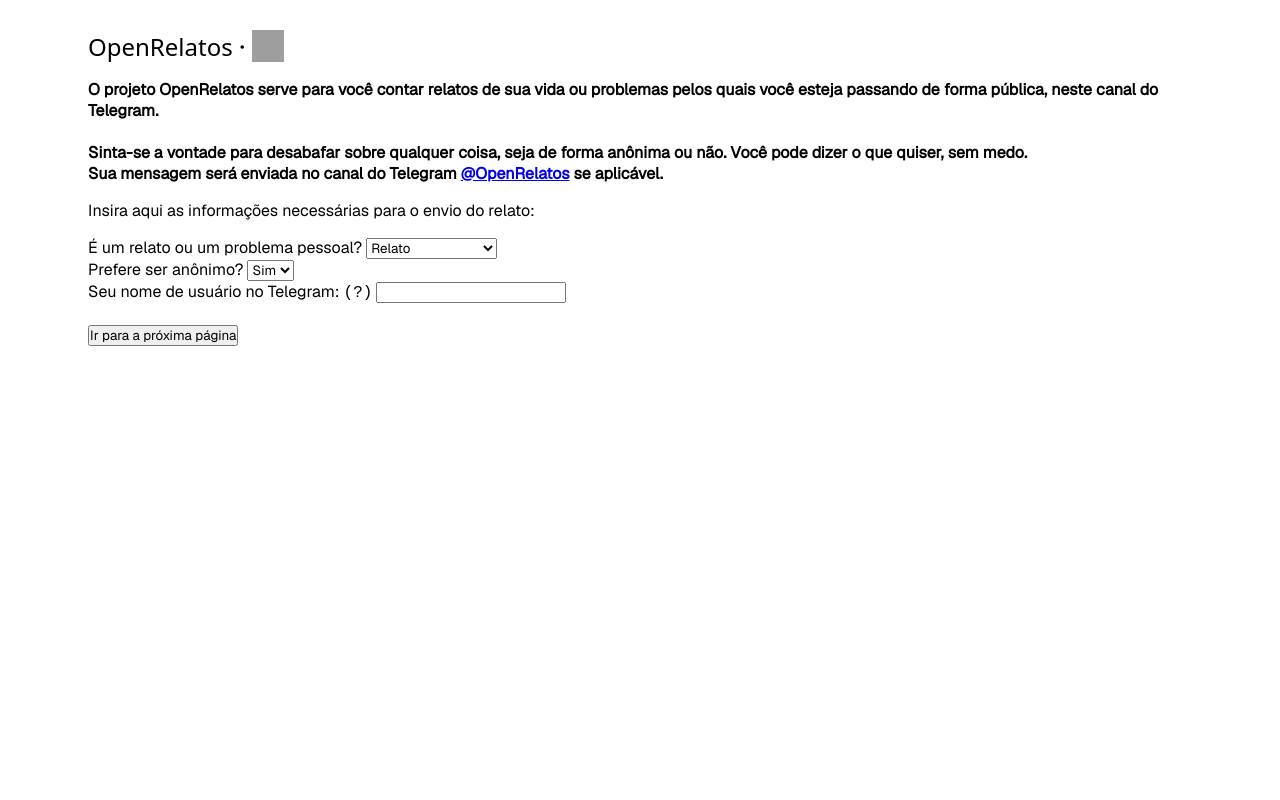
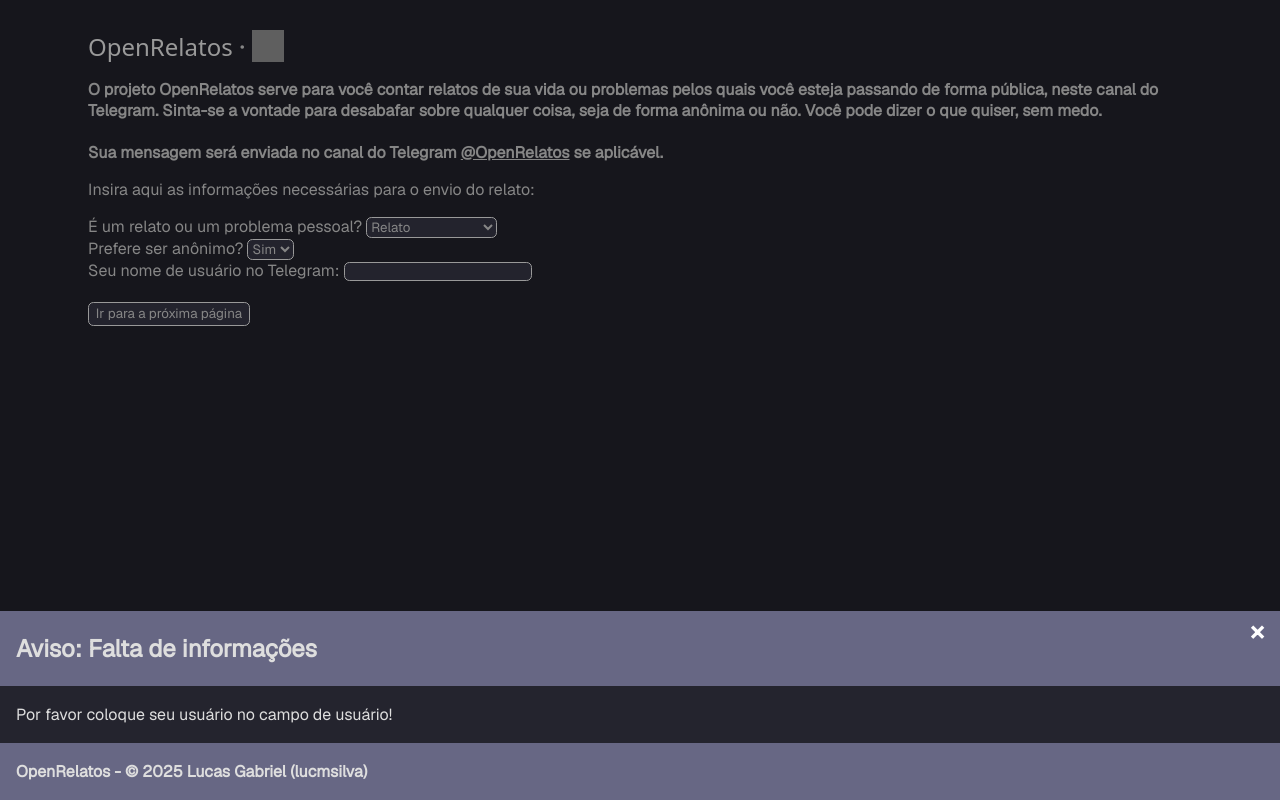
Before and after one commit to lucmsilva651/openrelatos-br, a website with bundled scripts: page index.html in a window 1280 px wide. Both pictures are taken after a click on the button "Ir para a próxima página". Built offline with nearby package versions, Linux system fonts and the light colour scheme; grey boxes are pictures that could not be loaded; a web font is replaced by a local one.

Commit message:
Improve modals

```diff
--- a/css/modal.css
+++ b/css/modal.css
@@ -1,28 +1,26 @@
 /* https://www.w3schools.com/howto/howto_css_modals.asp */
 
-/* The Modal (background) */
 .modal {
-  display: none; /* Hidden by default */
-  position: fixed; /* Stay in place */
-  z-index: 1; /* Sit on top */
+  display: none;
+  position: fixed;
+  z-index: 1;
   left: 0;
   top: 0;
-  width: 100%; /* Full width */
-  height: 100%; /* Full height */
-  overflow: auto; /* Enable scroll if needed */
-  background-color: rgb(0,0,0); /* Fallback color */
-  background-color: rgba(0,0,0,0.4); /* Black w/ opacity */
-  -webkit-animation-name: fadeIn; /* Fade in the background */
+  width: 100%;
+  height: 100%;
+  overflow: auto;
+  background-color: rgb(0,0,0);
+  background-color: rgba(0,0,0,0.4);
+  -webkit-animation-name: fadeIn;
   -webkit-animation-duration: 0.4s;
   animation-name: fadeIn;
   animation-duration: 0.4s
 }
 
-/* Modal Content */
-.modal-content {
+.help-modal-content {
   position: fixed;
   bottom: 0;
-  background-color: #fefefe;
+  background-color: #24242e;
   width: 100%;
   -webkit-animation-name: slideIn;
   -webkit-animation-duration: 0.4s;
@@ -30,7 +28,6 @@
   animation-duration: 0.4s
 }
 
-/* The Close Button */
 .close {
   color: white;
   float: right;
@@ -45,21 +42,22 @@
   cursor: pointer;
 }
 
-.modal-header {
+.help-modal-header {
   padding: 2px 16px;
-  background-color: #5cb85c;
+  background-color: #676784;
   color: white;
 }
 
-.modal-body {padding: 2px 16px;}
+.help-modal-body {
+  padding: 2px 16px;
+}
 
-.modal-footer {
+.help-modal-footer {
   padding: 2px 16px;
-  background-color: #5cb85c;
+  background-color: #676784;
   color: white;
 }
 
-/* Add Animation */
 @-webkit-keyframes slideIn {
   from {bottom: -300px; opacity: 0}
   to {bottom: 0; opacity: 1}
--- a/css/style.css
+++ b/css/style.css
@@ -8,10 +8,19 @@
   font-smooth: always;
   -webkit-font-smoothing: antialiased;
   -moz-osx-font-smoothing: grayscale;
+  color: #dedede;
 }
 
 body {
   padding: 1.35em 5em;
+  background-color: #24242e;
+}
+
+button, input, select, textarea {
+  border-radius: .4em;
+  border: 1px solid #ffffff;
+  padding: .2em .5em;
+  background-color: #3a3a4b;
 }
 
 textarea {
@@ -31,6 +40,7 @@
   font-weight: 400;
   font-style: normal;
   font-size: 1.5em;
+  color: #ffffff;
 }
 
 .logo *, .group * {
--- a/index.html
+++ b/index.html
@@ -3,23 +3,22 @@
 <head>
   <meta charset="UTF-8">
   <meta name="viewport" content="width=device-width, initial-scale=1.0">
-  <link rel="stylesheet" href="css/style.css">
-  <link rel="stylesheet" href="css/modal.css">
+  <link rel="stylesheet" href="/css/style.css">
+  <link rel="stylesheet" href="/css/modal.css">
   <title>OpenRelatos | 🇧🇷</title>
 </head>
 <body>
-  <div id="myModal" class="modal">
-    <div class="modal-content">
-      <div class="modal-header">
-        <span class="close">&times;</span>
-        <h2>Modal Header</h2>
+  <div id="helpModal" class="modal">
+    <div class="help-modal-content">
+      <div class="help-modal-header">
+        <span class="close" id="modalClose">&times;</span>
+        <h2 id="modalHeader"></h2>
       </div>
-      <div class="modal-body">
-        <p>Some text in the Modal Body</p>
-        <p>Some other text...</p>
+      <div class="help-modal-body">
+        <div id="modalBody"></div>
       </div>
-      <div class="modal-footer">
-        <h3>Modal Footer</h3>
+      <div class="help-modal-footer">
+        <p><b>OpenRelatos - © 2025 Lucas Gabriel (lucmsilva)</b></p>
       </div>
     </div>
   </div>
@@ -31,9 +30,9 @@
     </div>
     <div class="group">
       <b>
-        <p>O projeto OpenRelatos serve para você contar relatos de sua vida ou problemas pelos quais você esteja passando de forma pública, neste canal do Telegram.</p>
+        <p>O projeto OpenRelatos serve para você contar relatos de sua vida ou problemas pelos quais você esteja passando de forma pública, neste canal do Telegram.
+          Sinta-se a vontade para desabafar sobre qualquer coisa, seja de forma anônima ou não. Você pode dizer o que quiser, sem medo.</p>
         <br>
-        <p>Sinta-se a vontade para desabafar sobre qualquer coisa, seja de forma anônima ou não. Você pode dizer o que quiser, sem medo.</p>
         <p>Sua mensagem será enviada no canal do Telegram <a href="https://t.me/OpenRelatos">@OpenRelatos</a> se aplicável.</p>
       </b>
     </div>
@@ -53,14 +52,12 @@
         <option value="no">Não</option>
       </select>
       <br>
-      <label for="telegramUserInput">Seu nome de usuário no Telegram: <span id="myBtn">(?)</span></label>
+      <label for="telegramUserInput">Seu nome de usuário no Telegram:</label>
       <input id="telegramUserInput" required>
-      <br>
-      <br>
-      <button id="goToNextPage">Ir para a próxima página</button>
     </div>
+    <br>
+    <button id="goToNextPage">Ir para a próxima página</button>
     <script type="module" src="js/index.js"></script>
-    <script src="js/modal.js"></script>
   </main>
 </body>
 </html>
--- a/js/index.js
+++ b/js/index.js
@@ -1,20 +1,13 @@
 import * as elements from "./elements.js";
+import { userAlert } from "./modal.js";
 
 async function getIp() {
   try {
     return await (await (await fetch("https://api.ipify.org?format=json")).json()).ip;
   } catch (error) {
-    userAlert("Erro ao pegar seu endereço IP!");
+    userAlert("Aviso: Erro ao coletar informações essenciais", `<p>Erro ao pegar seu endereço IP!</p><br><br><p>${error}</p>`);
     location.reload();
   }
-}
-
-function userAlert(error) {
-  if (elements.inputStatus) {
-    elements.inputStatus.style.display = "block";
-    elements.inputStatus.textContent = error;
-  }
-  alert(error);
 }
 
 async function sendInputTG(userInput, ipAddress, isAnonymous, telegramUser, typeOfIssue) {
@@ -28,14 +21,14 @@
     const result = await response.json();
 
     if (response.ok) {
-      userAlert("Relato/problema enviado com sucesso!");
+      userAlert("Aviso: Envio de relato", `<p>Relato/problema enviado com sucesso!</p>`);
     } else {
-      userAlert(result.error || "Erro desconhecido ao enviar a mensagem.");
-    }
+      userAlert("Aviso: Erro ao enviar relato", `<p>${result.error} || "Erro desconhecido ao enviar a mensagem."</p>`);
+    };
   } catch (error) {
-    userAlert("Erro ao enviar relato/problema, tente novamente!\n\n" + error);
-  }
-}
+    userAlert("Aviso: Erro ao enviar relato", `<p>Erro ao enviar relato/problema, tente novamente!</p><br><br><p>${error}</p>`);
+  };
+};
 
 document.addEventListener("DOMContentLoaded", () => {
   let typeOfIssueStr = "";
@@ -50,7 +43,8 @@
   typeOfIssue = typeOfIssue && !(typeOfIssue === "account" || typeOfIssue === "problem") ? "account" : typeOfIssue;
 
   if (isAnonymous && isAnonymous == "yes") {
-    userAlert("Informação importante:\nSeu endereço de IP será incluído no seu relato anônimo somente para fins de segurança.")
+    userAlert("Aviso: Envio de relato anônimo", `<p>Informação importante: Seu endereço de IP será incluído no seu relato anônimo somente para fins de segurança.</p>`
+    );
   };
 
   if (telegramUser && !telegramUser.includes("@")) {
@@ -71,25 +65,25 @@
   if (elements.isAnonymous) {
     elements.isAnonymous.textContent = isAnonymousStr;
   };
-})
+});
 
 if (elements.sendInput) {
   elements.sendInput.addEventListener("click", () => {
     if (!elements.userInput.value == "") {
-      userAlert(`Você irá enviar o seu relato agora. Clique em OK para continuar.`);
-      sendInputTG(elements.userInput.value, getIp(), isAnonymous, telegramUser, typeOfIssue)
+      userAlert("Aviso: Envio de relato", `<p>Você irá enviar o seu relato agora. Clique em OK para continuar.</p>`);
+      sendInputTG(elements.userInput.value, getIp(), isAnonymous, telegramUser, typeOfIssue);
     } else {
-      userAlert("Por favor coloque algum texto!");
-    }
-  })
-}
+      userAlert("Aviso: Falta de informações", `<p>Por favor coloque algum texto!</p>`);
+    };
+  });
+};
 
 if (elements.goToNextPage) {
   elements.goToNextPage.addEventListener("click", () => {
     if (!elements.telegramUserInput.value == "") {
-      window.location.href = `/send?anon=${elements.isAnonymousChooser.value}&type=${elements.typeOfIssueChooser.value}&user=${elements.telegramUserInput.value}`
+      window.location.href = `/send?anon=${elements.isAnonymousChooser.value}&type=${elements.typeOfIssueChooser.value}&user=${elements.telegramUserInput.value}`;
     } else {
-      userAlert("Por favor coloque seu usuário no campo de usuário!");
-    }
-  })
-}
+      userAlert("Aviso: Falta de informações", `<p>Por favor coloque seu usuário no campo de usuário!</p>`);
+    };
+  });
+};
--- a/js/modal.js
+++ b/js/modal.js
@@ -1,27 +1,23 @@
 // https://www.w3schools.com/howto/howto_css_modals.asp
 
-// Get the modal
-var modal = document.getElementById("myModal");
+const helpModal = document.getElementById("helpModal");
+const modalHeader = document.getElementById("modalHeader");
+const modalBody = document.getElementById("modalBody");
+const modalFooter = document.getElementById("modalFooter");
+const closeBtn = document.getElementById("modalClose");
 
-// Get the button that opens the modal
-var btn = document.getElementById("myBtn");
+export function userAlert(header, body) {
+  helpModal.style.display = "block";
+  modalHeader.textContent = header;
+  modalBody.innerHTML = body;
 
-// Get the <span> element that closes the modal
-var span = document.getElementsByClassName("close")[0];
+  closeBtn.addEventListener("click", () => {
+    helpModal.style.display = "none";
+  });
 
-// When the user clicks the button, open the modal
-btn.onclick = function() {
-  modal.style.display = "block";
-}
-
-// When the user clicks on <span> (x), close the modal
-span.onclick = function() {
-  modal.style.display = "none";
-}
-
-// When the user clicks anywhere outside of the modal, close it
-window.onclick = function(event) {
-  if (event.target == modal) {
-    modal.style.display = "none";
-  }
-}
+  window.onclick = function (event) {
+    if (event.target == helpModal) {
+      helpModal.style.display = "none";
+    };
+  };
+};
```
Also changed, not shown: enviar.html (deleted, +0 -36 lines), send/index.html (+16 -1 lines).
